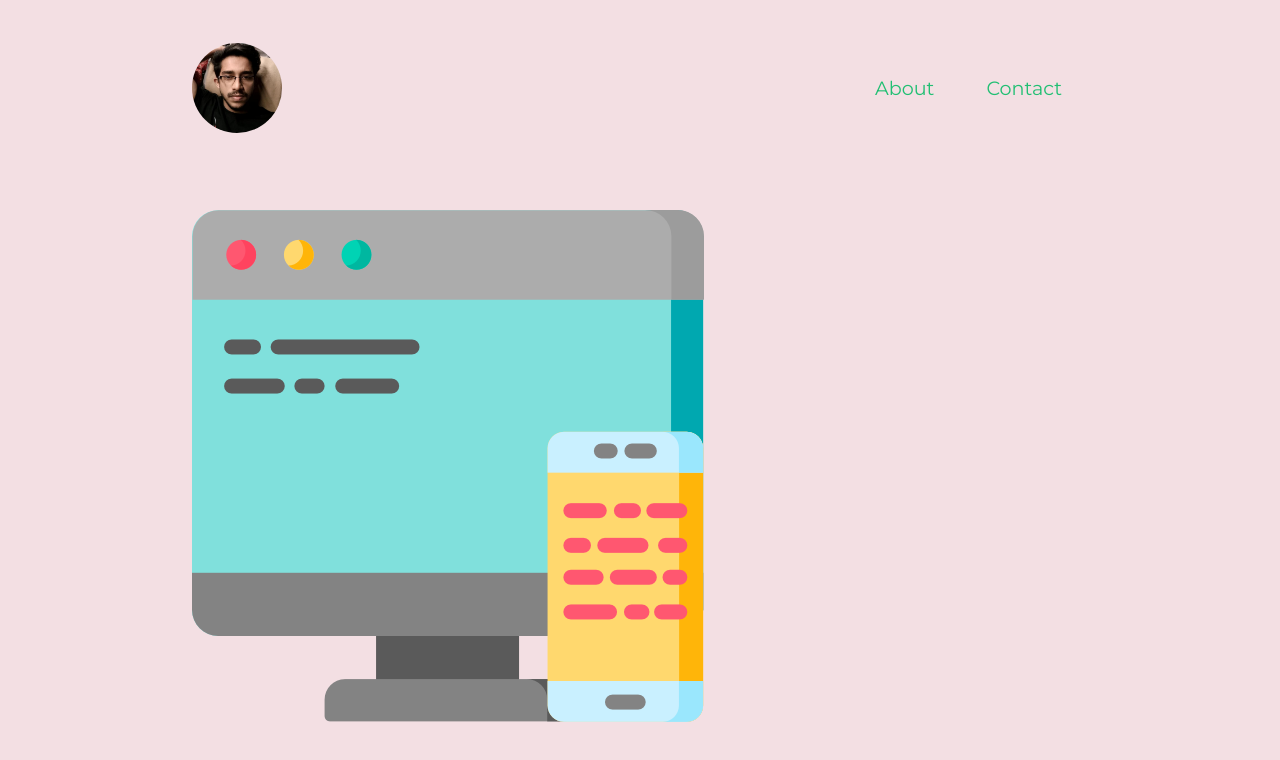
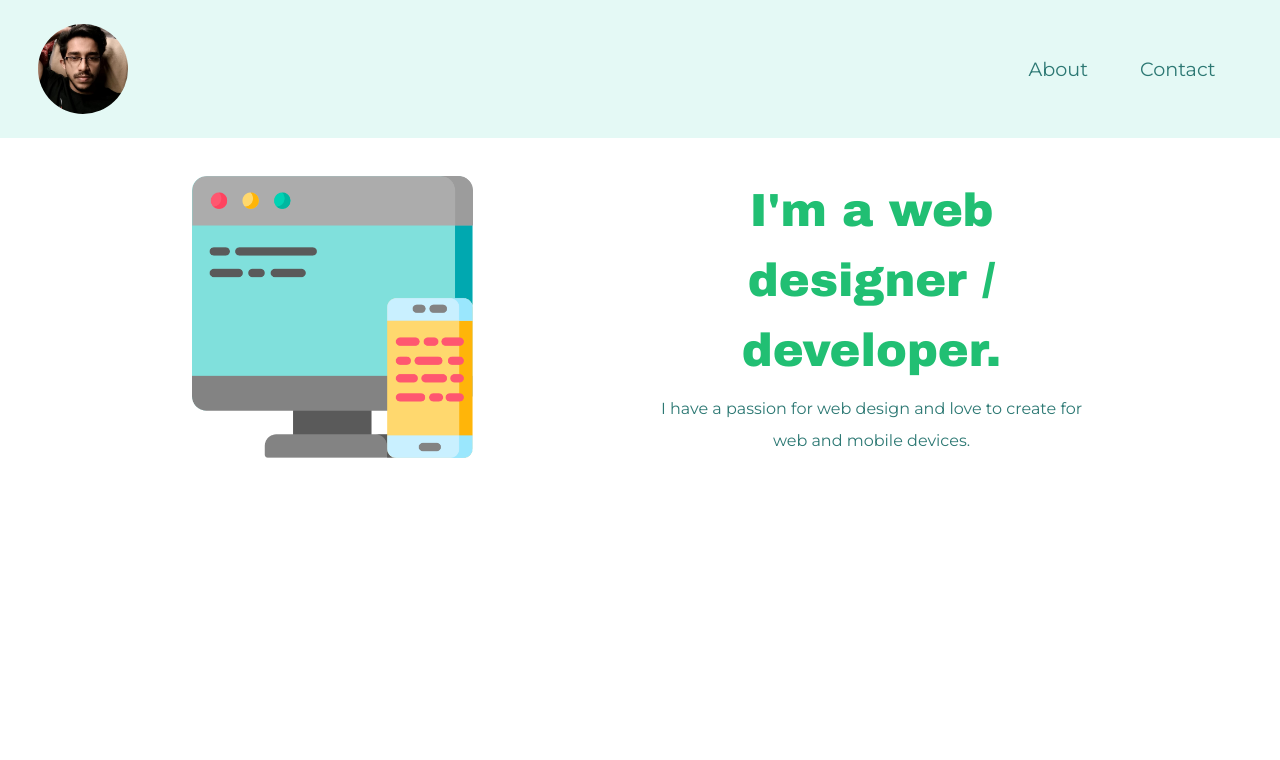
Before and after one commit to Hitman-lab/CV, a plain HTML site: page index.html in a window 1280 px wide. Drawn offline with nearby package versions, Linux system fonts and the light colour scheme.

Commit message:
Second commit

```diff
--- a/CSS/style.css
+++ b/CSS/style.css
@@ -1,13 +1,28 @@
 body{
 	font-family: 'Montserrat';
+}
+
+p{
+	font-size: 1rem;
+	line-height: 2;
+	text-align: center;
+	color: #2c7873;
 }
 
 /* title section */
 
 #title{
   /*background-color: #e4f9f5;*/
-  background-color: #f3dfe3;
-  color: #fff;
+/*  background-color: #e4f9f5;
+*/  color: #21bf73;
+}
+
+.navigation-background{
+	background-color: #e4f9f5;
+}
+
+.title-image{
+	width: 65%;
 }
 
 .dp-image{
@@ -19,10 +34,17 @@ body{
 	padding: 3% 15% 10%;
 }
 
+.title-heading{
+	font-family: 'Archivo Black';
+	font-size: 2.9rem;
+	line-height: 1.5;
+	text-align: center;
+}
+
 /* navigation bar */
 
 .navbar{
-	padding: 0 0 4.5rem 0;
+	padding: 1.5% 3% ;
 }
 .navbar-dark .navbar-brand {
 	color: #2c7873;
@@ -33,7 +55,7 @@ body{
 }
 
 .navbar-dark .navbar-nav .nav-link {
-	color: #21bf73;
+	color: #2c7873;
 }
 
 .navbar-dark .navbar-nav .nav-link:hover{
@@ -54,3 +76,16 @@ body{
 	font-size: 1.2rem;
 	font-family: 'Montserrat'
 }
+
+
+/* Media Queries */
+@media (max-width: 1000px){
+
+	.title-section-image{
+		text-align: center;
+	}
+
+	.title-image{
+		margin-bottom: 10%;
+	}
+}
--- a/index.html
+++ b/index.html
@@ -26,11 +26,10 @@
 	<!-- Title Section -->
 
   <section id="title">
-	<div class="container-fluid">
 
 	<!-- Nav Bar -->
 
-	<nav class="navbar navbar-expand-md navbar-dark">
+	<nav class="navigation-background navbar navbar-expand-md navbar-dark">
 		<a href="index.html" class="navbar-brand">
 			<!-- Circuit -->
 			<img src="images/dp1.jpeg" class="dp-image" alt="profile-picture">
@@ -48,15 +47,16 @@
 
 	<!-- Title -->
 
+	<div class="container-fluid">
 		<div class="row">
-		<div class="col-lg-6">
+			<div class="col-lg-6 title-section-image">
 				<img class="title-image" src="images/title3.png">
 			</div>
-		<div class="col-lg-6">
-			<h1></h1>
+			<div class="col-lg-6 title-section-text">
+				<h1 class="title-heading">I'm a web designer / developer.</h1>
+				<p>I have a passion for web design and love to create for web and mobile devices.</p>
 			</div>
 		</div>
-
 	</div>
   </section>
 </body>
```
Lines whose indentation alone changed are shown as unchanged.
